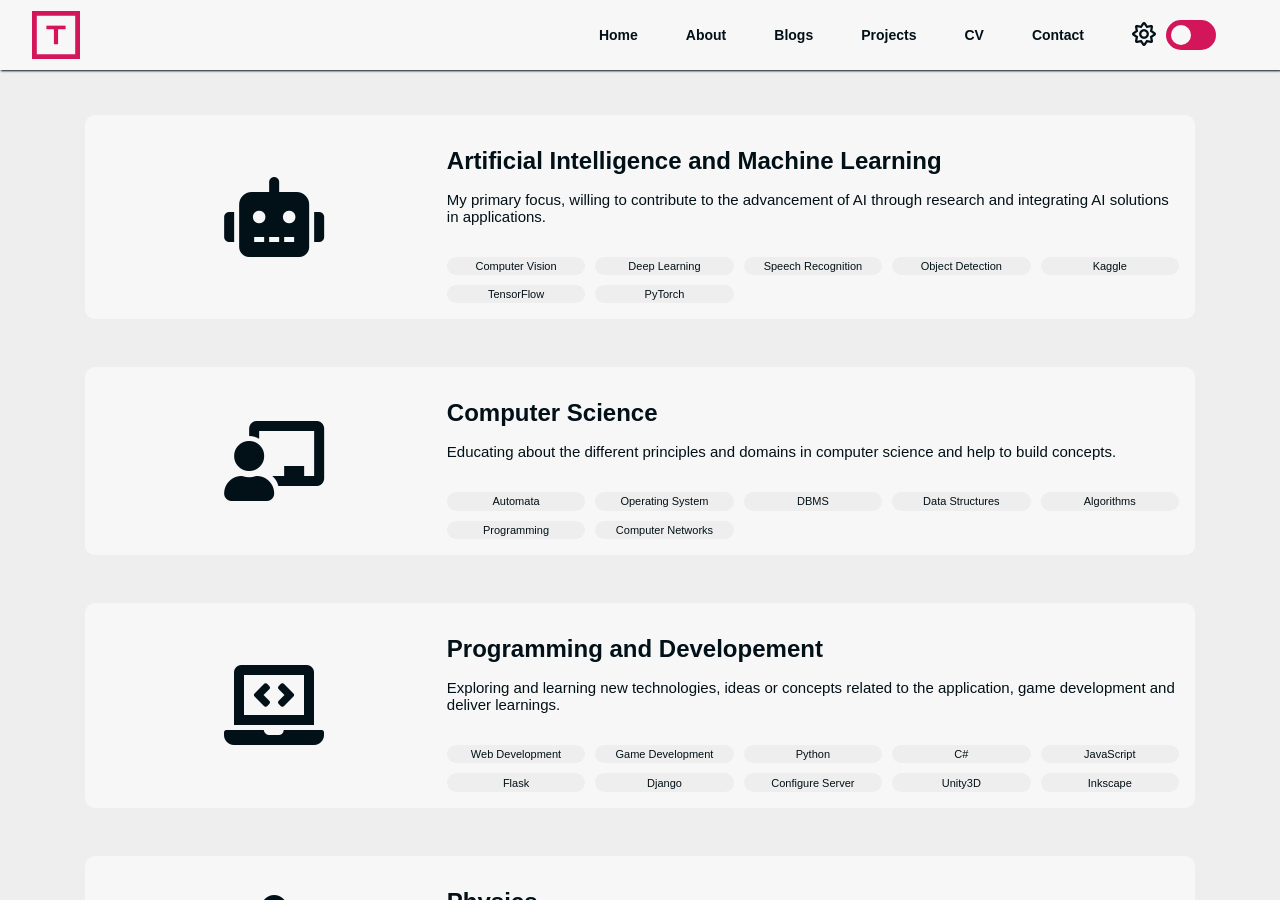
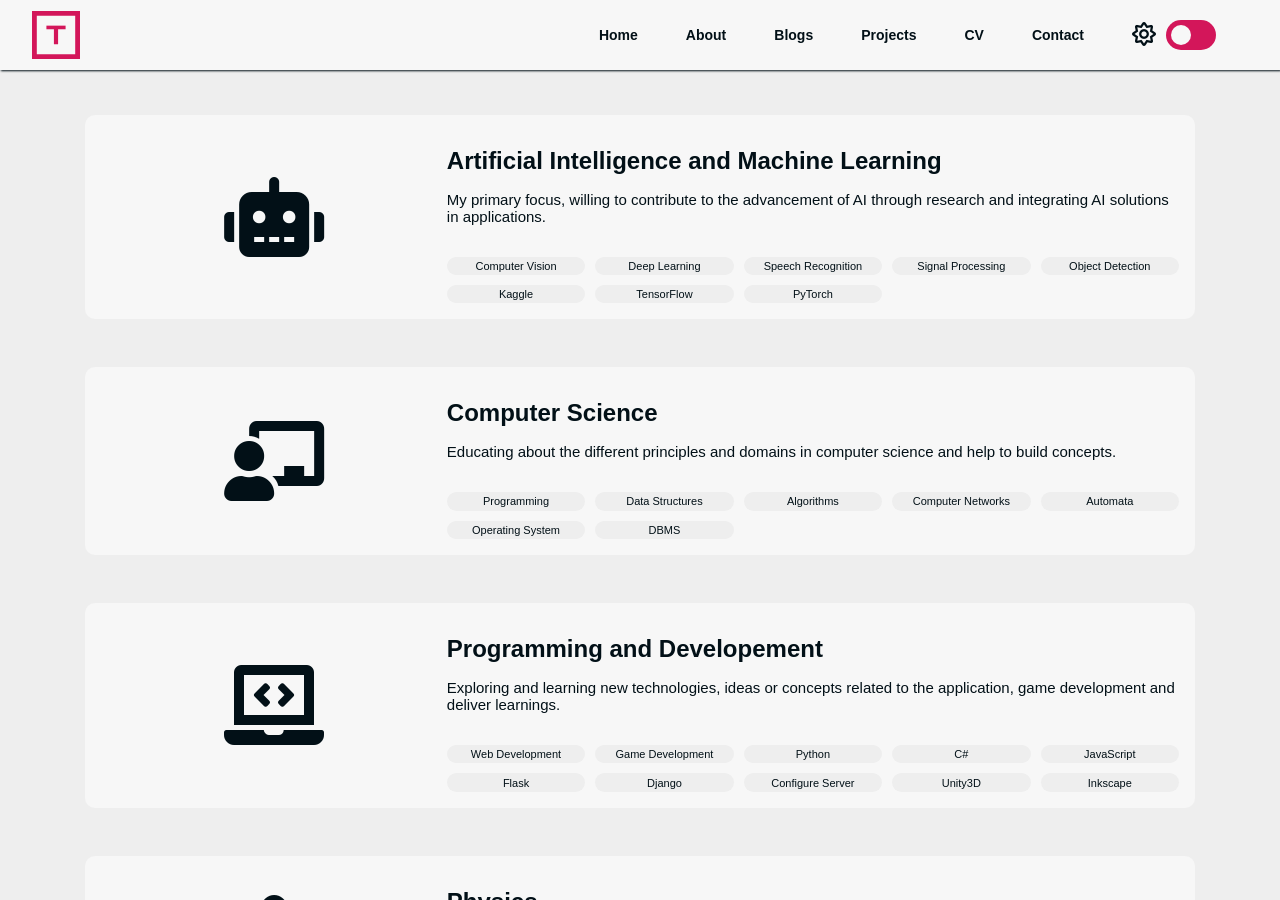
Before and after one commit to tarun-bisht/tarun-bisht.github.io, a Jekyll site: the page built from index.html, in a window 1280 px wide and 900 px high, scrolled down 1769 px. Built offline with Jekyll 4.4.1, drawn with Linux system fonts in a browser that asks for light colours; nearby versions of some CDN libraries.

Commit message:
signal processing added

```diff
--- a/index.html
+++ b/index.html
@@ -51,6 +51,7 @@ title: Home
 						<li>Computer Vision</li>
 						<li>Deep Learning</li>
 						<li>Speech Recognition</li>
+						<li>Signal Processing</li>
 						<li>Object Detection</li>
 						<li>Kaggle</li>
 						<li>TensorFlow</li>
@@ -66,13 +67,13 @@ title: Home
 				<p class="card-body">Educating about the different principles and domains in computer science and help to build concepts.</p>
 				<div class="post-tags">
 					<ul>
+						<li>Programming</li>
+						<li>Data Structures</li>
+						<li>Algorithms</li>
+						<li>Computer Networks</li>
 						<li>Automata</li>
 						<li>Operating System</li>
 						<li>DBMS</li>
-						<li>Data Structures</li>
-						<li>Algorithms</li>
-						<li>Programming</li>
-						<li>Computer Networks</li>
 					</ul>
 				</div>
 			</div>
```
Also changed, not shown: cv.md (+1 -1 lines).
